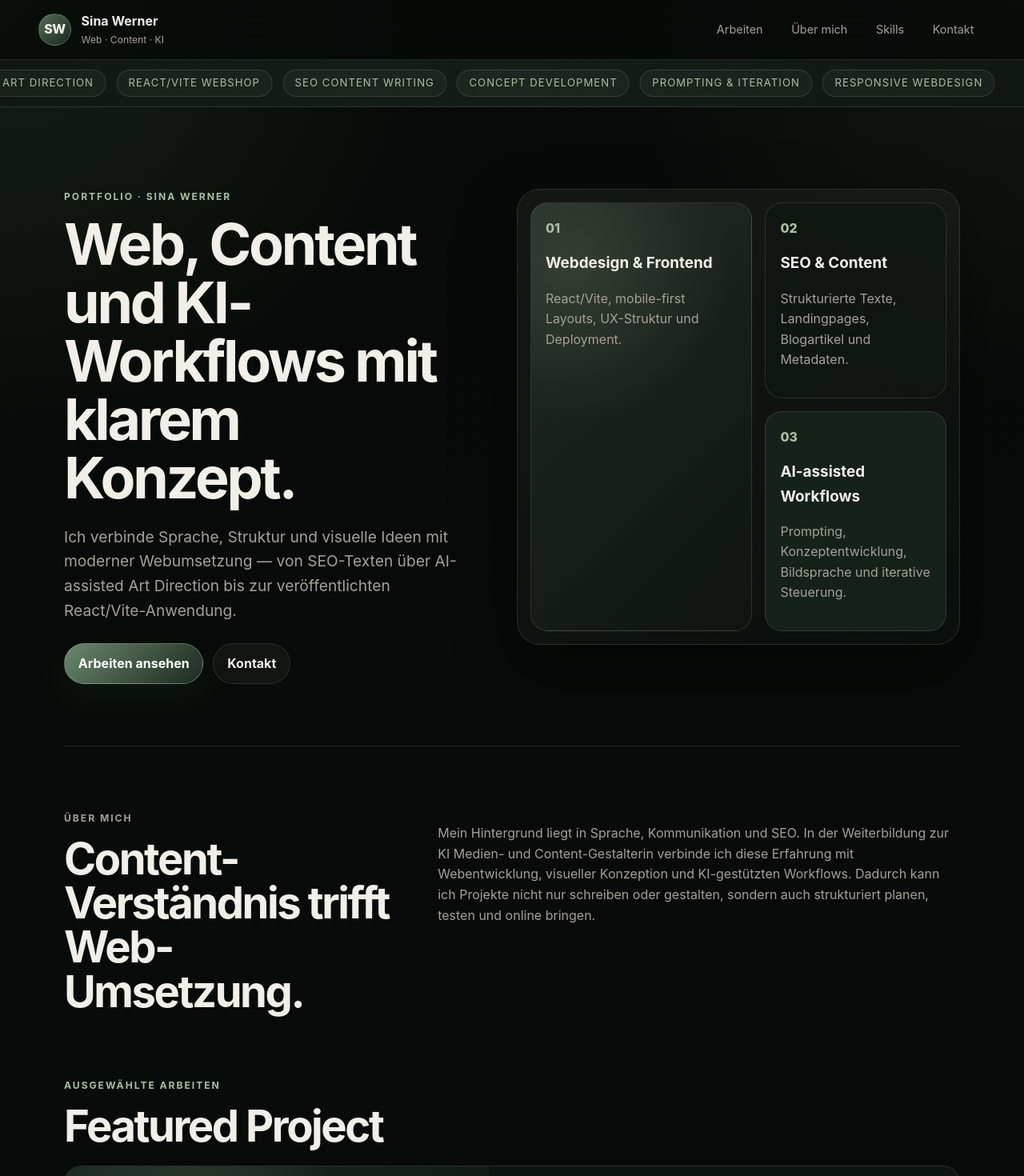
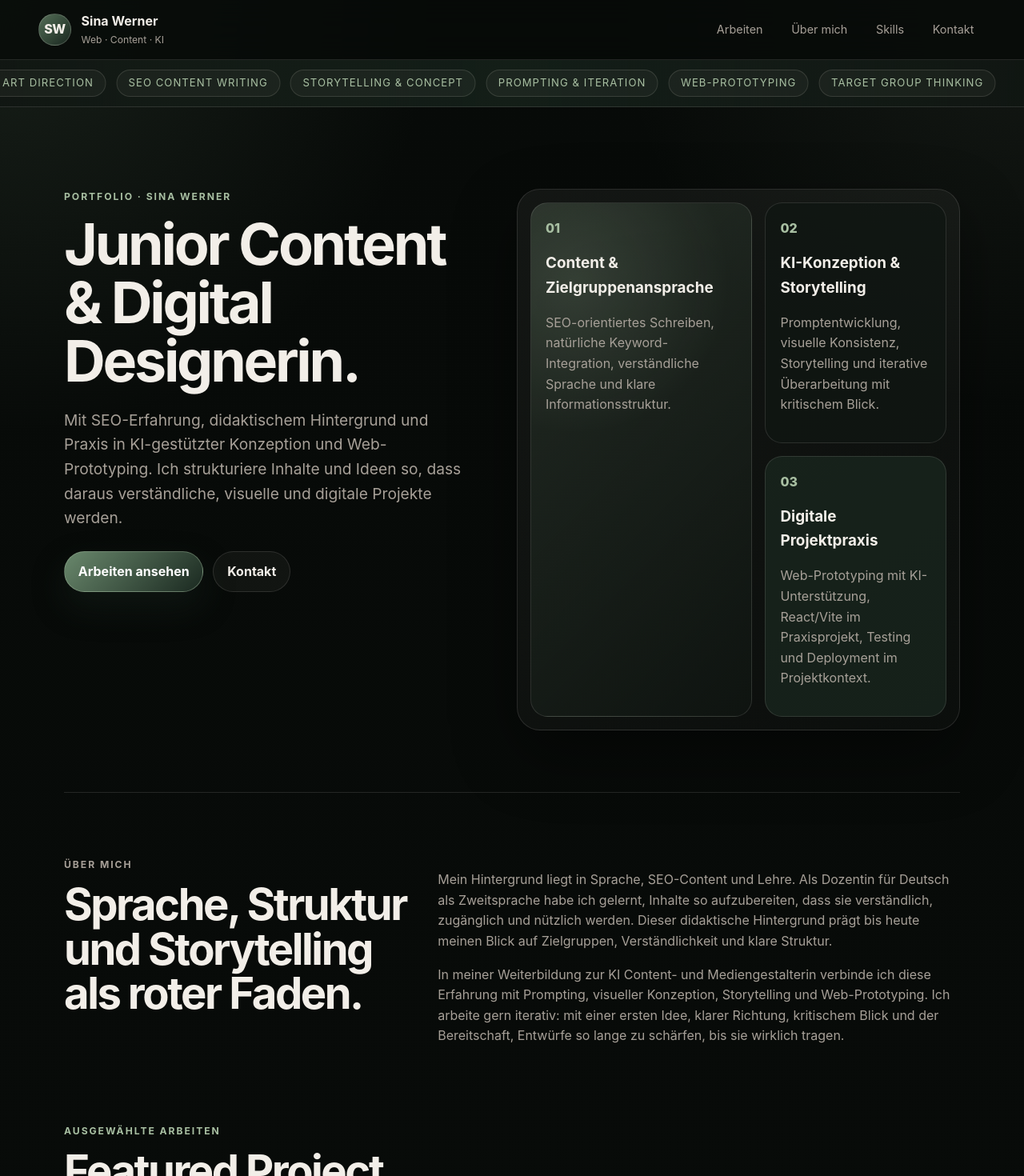
Before and after one commit to sinsanityai/portfolio, a React (Vite) app: page / in a window 1280 px wide. Shown: the top 1470 px of the page at 80% size. Built offline with nearby package versions, Linux system fonts and the light colour scheme.

Commit message:
content: refine hero positioning and about section

```diff
--- a/src/pages/Home.jsx
+++ b/src/pages/Home.jsx
@@ -10,20 +10,20 @@ export default function Home() {
       <section className="motion-strip" aria-label="Visueller Einblick in Arbeitsbereiche">
         <div className="motion-track">
           <span>AI-assisted Art Direction</span>
-          <span>React/Vite Webshop</span>
           <span>SEO Content Writing</span>
-          <span>Concept Development</span>
+          <span>Storytelling & Concept</span>
           <span>Prompting & Iteration</span>
-          <span>Responsive Webdesign</span>
+          <span>Web-Prototyping</span>
+          <span>Target Group Thinking</span>
         </div>
       </section>
 
       <section className="hero section-shell">
         <div className="hero-copy">
           <p className="eyebrow">Portfolio · Sina Werner</p>
-          <h1>Web, Content und KI-Workflows mit klarem Konzept.</h1>
+          <h1>Junior Content & Digital Designerin.</h1>
           <p className="hero-text">
-            Ich verbinde Sprache, Struktur und visuelle Ideen mit moderner Webumsetzung — von SEO-Texten über AI-assisted Art Direction bis zur veröffentlichten React/Vite-Anwendung.
+            Mit SEO-Erfahrung, didaktischem Hintergrund und Praxis in KI-gestützter Konzeption und Web-Prototyping. Ich strukturiere Inhalte und Ideen so, dass daraus verständliche, visuelle und digitale Projekte werden.
           </p>
           <div className="hero-actions">
             <a className="button button-primary" href="#arbeiten">Arbeiten ansehen</a>
@@ -34,18 +34,18 @@ export default function Home() {
         <div className="hero-panel" aria-label="Portfolio-Schwerpunkte">
           <div className="panel-card large">
             <span>01</span>
-            <strong>Webdesign & Frontend</strong>
-            <p>React/Vite, mobile-first Layouts, UX-Struktur und Deployment.</p>
+            <strong>Content & Zielgruppenansprache</strong>
+            <p>SEO-orientiertes Schreiben, natürliche Keyword-Integration, verständliche Sprache und klare Informationsstruktur.</p>
           </div>
           <div className="panel-card">
             <span>02</span>
-            <strong>SEO & Content</strong>
-            <p>Strukturierte Texte, Landingpages, Blogartikel und Metadaten.</p>
+            <strong>KI-Konzeption & Storytelling</strong>
+            <p>Promptentwicklung, visuelle Konsistenz, Storytelling und iterative Überarbeitung mit kritischem Blick.</p>
           </div>
           <div className="panel-card accent">
             <span>03</span>
-            <strong>AI-assisted Workflows</strong>
-            <p>Prompting, Konzeptentwicklung, Bildsprache und iterative Steuerung.</p>
+            <strong>Digitale Projektpraxis</strong>
+            <p>Web-Prototyping mit KI-Unterstützung, React/Vite im Praxisprojekt, Testing und Deployment im Projektkontext.</p>
           </div>
         </div>
       </section>
@@ -53,11 +53,16 @@ export default function Home() {
       <section className="section-shell intro-grid" id="ueber-mich">
         <div>
           <p className="eyebrow">Über mich</p>
-          <h2>Content-Verständnis trifft Web-Umsetzung.</h2>
+          <h2>Sprache, Struktur und Storytelling als roter Faden.</h2>
         </div>
-        <p>
-          Mein Hintergrund liegt in Sprache, Kommunikation und SEO. In der Weiterbildung zur KI Medien- und Content-Gestalterin verbinde ich diese Erfahrung mit Webentwicklung, visueller Konzeption und KI-gestützten Workflows. Dadurch kann ich Projekte nicht nur schreiben oder gestalten, sondern auch strukturiert planen, testen und online bringen.
-        </p>
+        <div className="intro-copy">
+          <p>
+            Mein Hintergrund liegt in Sprache, SEO-Content und Lehre. Als Dozentin für Deutsch als Zweitsprache habe ich gelernt, Inhalte so aufzubereiten, dass sie verständlich, zugänglich und nützlich werden. Dieser didaktische Hintergrund prägt bis heute meinen Blick auf Zielgruppen, Verständlichkeit und klare Struktur.
+          </p>
+          <p>
+            In meiner Weiterbildung zur KI Content- und Mediengestalterin verbinde ich diese Erfahrung mit Prompting, visueller Konzeption, Storytelling und Web-Prototyping. Ich arbeite gern iterativ: mit einer ersten Idee, klarer Richtung, kritischem Blick und der Bereitschaft, Entwürfe so lange zu schärfen, bis sie wirklich tragen.
+          </p>
+        </div>
       </section>
 
       <section className="section-shell" id="arbeiten">
```
